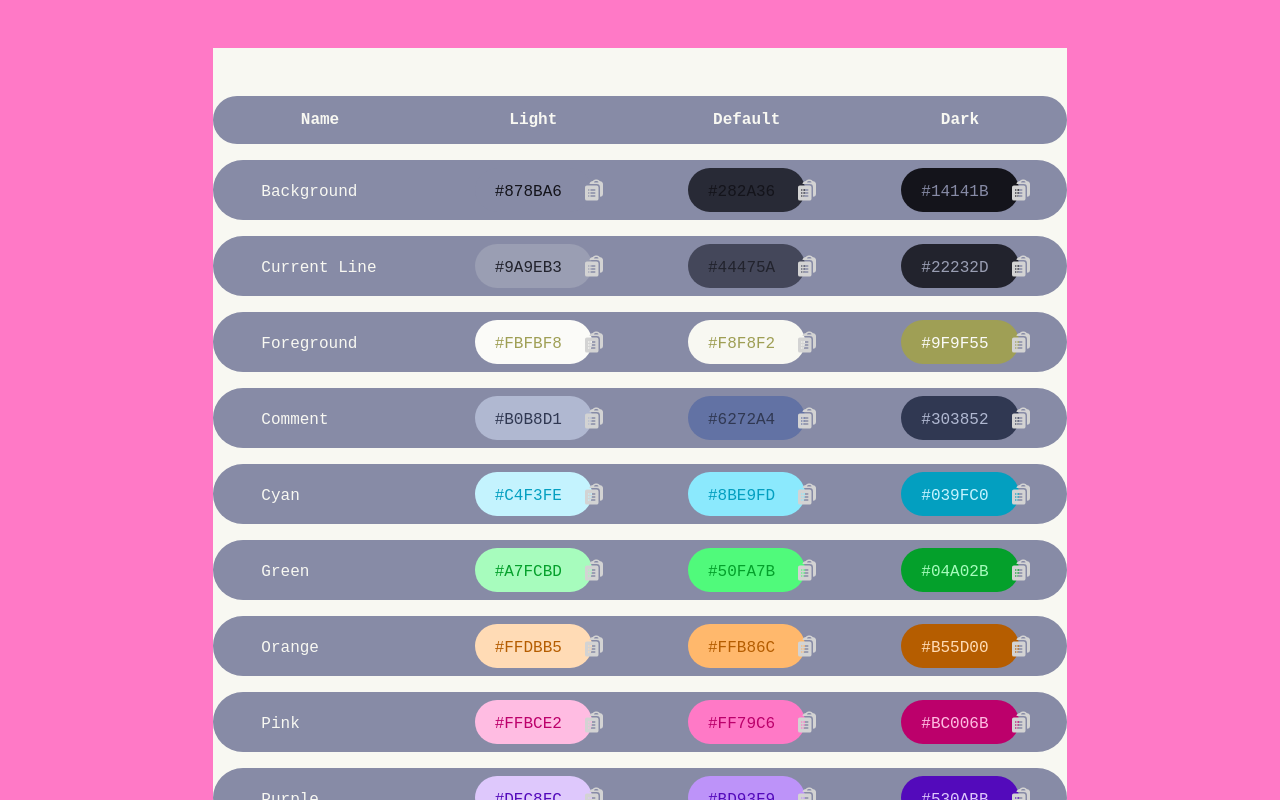
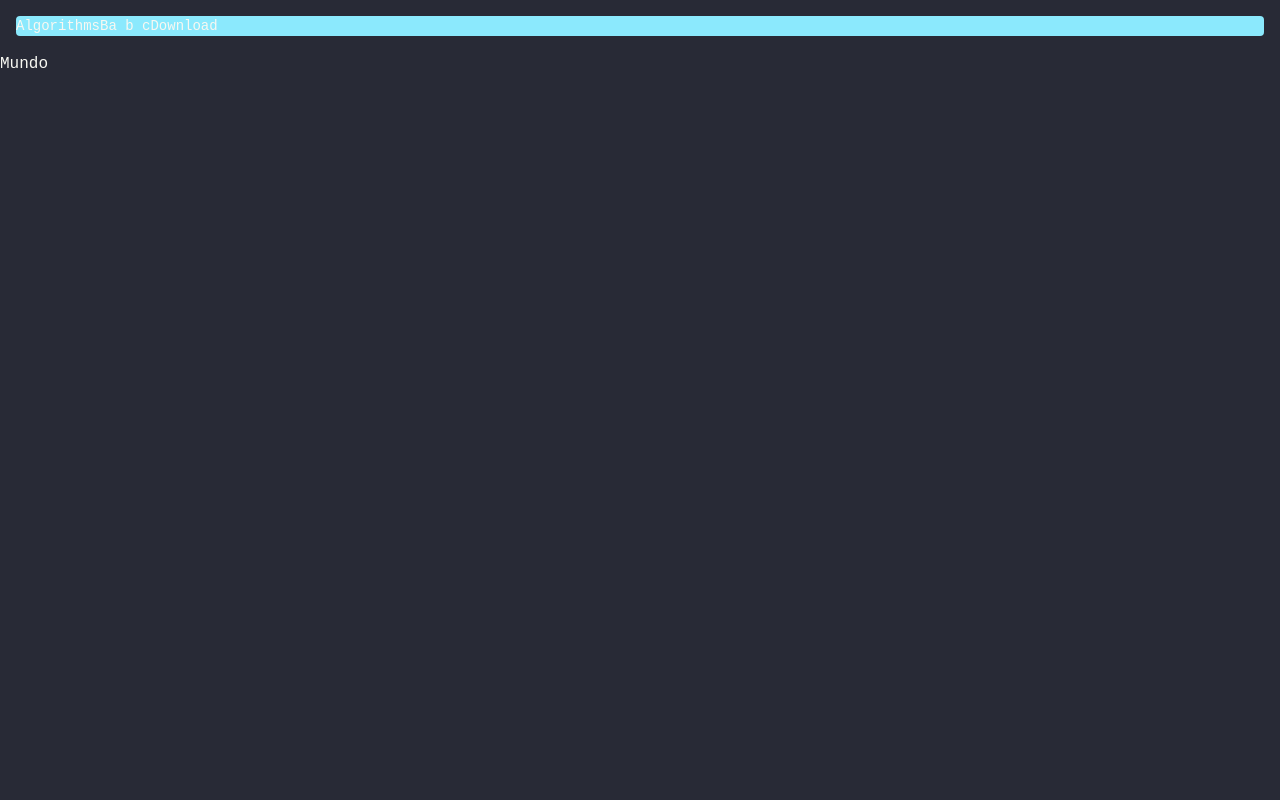
Before and after one commit to bigblackbexr/algorithms, a Vue app: page / in a window 1280 px wide. Shown: the top 800 px of the page. Built offline with nearby package versions, Linux system fonts and the light colour scheme; a web font is replaced by a local one.

Commit message:
Init navbar

```diff
--- a/index.html
+++ b/index.html
@@ -10,7 +10,7 @@
     <link href="https://fonts.googleapis.com/css2?family=Azeret+Mono:ital,wght@0,100;0,200;0,300;0,400;0,500;0,600;0,700;0,800;0,900;1,100;1,200;1,300;1,400;1,500;1,600;1,700;1,800;1,900&display=swap" rel="stylesheet">
   </head>
   <body class="bg-background">
-    <div id="app" class="container m-auto"></div>
+    <div id="app"></div>
     <script type="module" src="/src/main.js"></script>
   </body>
 </html>
--- a/src/App.vue
+++ b/src/App.vue
@@ -1,11 +1,16 @@
 <script setup>
   import colorPalette from './components/about/colorPalette.vue'
+  import index from './pages/index.vue'
 </script>
 
 <template>
-  <div class="bg-pink flex justify-center">
+  <div>
+    <index />
+  </div>
+
+  <!-- <div class="bg-pink flex justify-center">
     <div class="w-8/12">
       <colorPalette />
     </div>
-  </div>
+  </div> -->
 </template>
--- /dev/null
+++ b/src/components/nav.vue
@@ -0,0 +1,36 @@
+<template>
+	<div class="bg-cyan rounded m-4 flex items-center text-sm">
+		<div>
+			<span> Algorithms </span>
+		</div>
+		<div class="block" @click="a()">
+			<button>
+				B
+			</button>
+		</div>
+		<div>
+			<a href="/">
+				a
+			</a>
+			<a href="/">
+				b
+			</a>
+			<a href="/">
+				c
+			</a>
+		</div>
+		<div>
+			<a href="/">Download</a>
+		</div>
+	</div>
+</template>
+
+<script>
+export default {
+	methods:{
+		a () {
+			console.log('hola');
+		}
+	}
+}
+</script>
--- /dev/null
+++ b/src/pages/index.vue
@@ -0,0 +1,10 @@
+<template>
+	<nav>
+		<Nav />
+	</nav>
+	<h1> Mundo </h1>
+</template>
+
+<script setup>
+	import Nav from '../components/nav.vue'
+</script>
```
